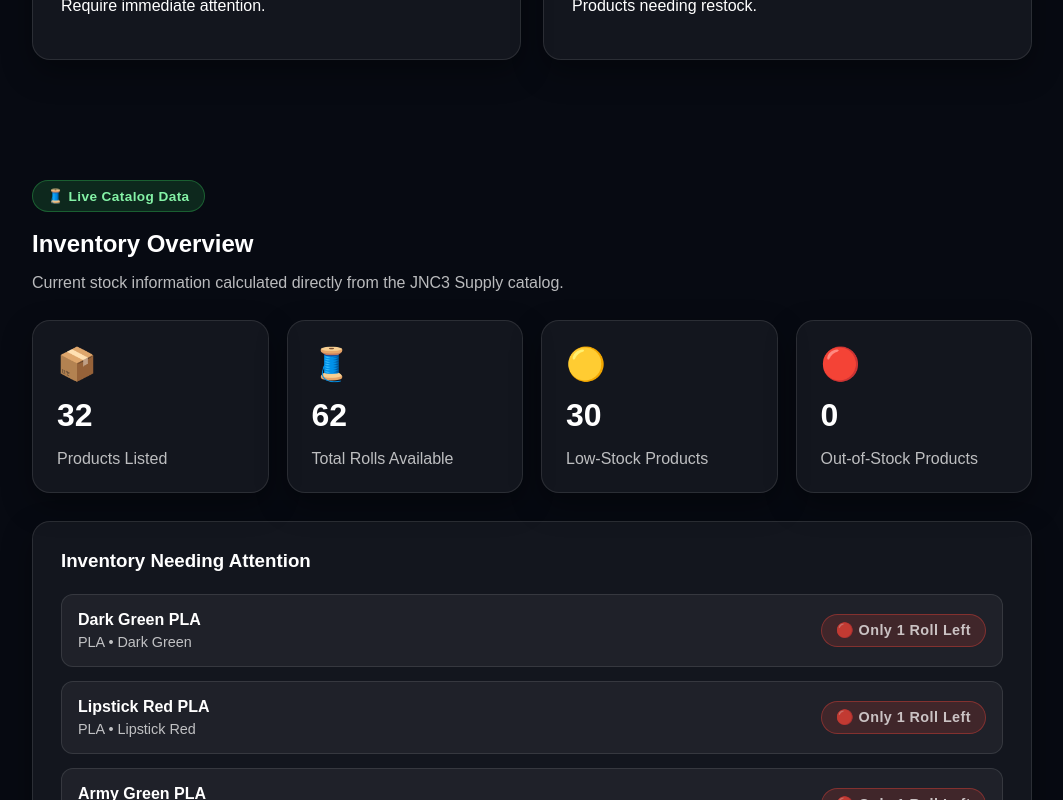
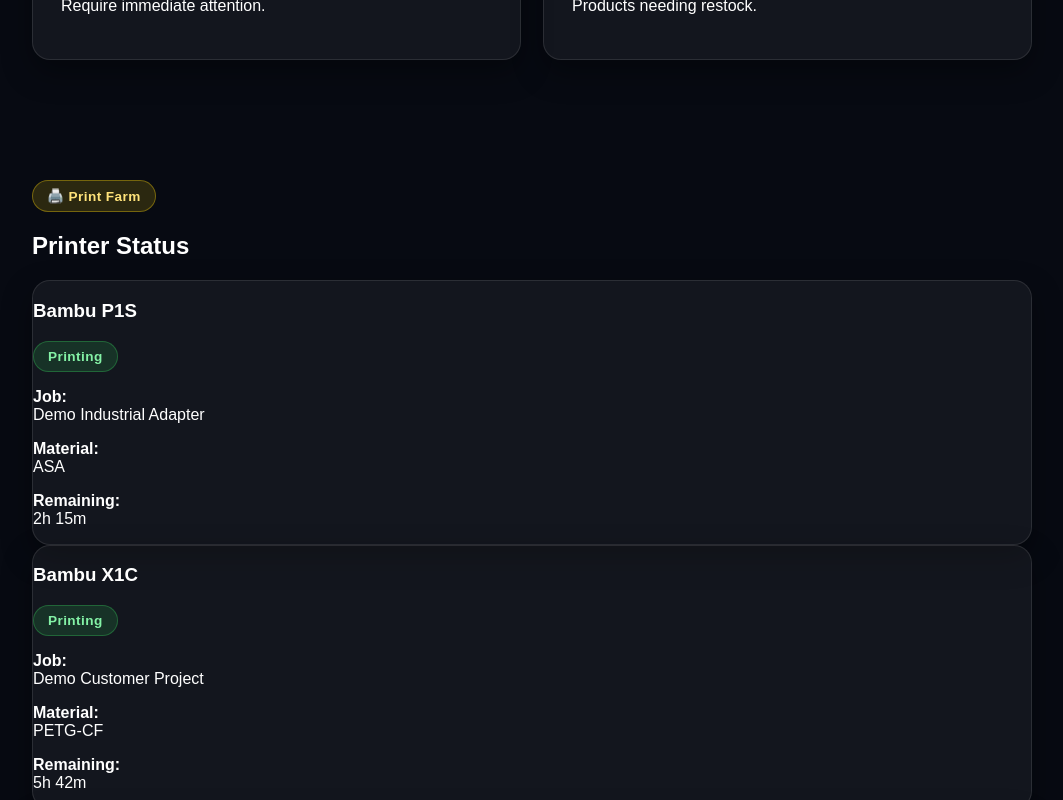
Before and after one commit to jnc3designs/jnc3designs-website, a Next.js app in the folder jnc3designs-premium/: page /operations in a window 1280 px wide. Shown: the part 2040-2840 px from the top of the page, without its empty margins (108-1171 px from the left). Built offline with nearby package versions, Linux system fonts and the light colour scheme.

Commit message:
Add PrintFarmStatus component to OperationsPage

```diff
--- a/jnc3designs-premium/app/operations/page.js
+++ b/jnc3designs-premium/app/operations/page.js
@@ -5,6 +5,7 @@ import InventorySummary from "../../components/InventorySummary";
 import OperationsModuleCard from "../../components/OperationsModuleCard";
 import BusinessMetrics from "../../components/BusinessMetrics";
 import PriorityCenter from "../../components/PriorityCenter";
+import PrintFarmStatus from "../../components/PrintFarmStatus";
 
 export default function OperationsPage() {
   return (
@@ -65,6 +66,7 @@ Mission Control gives you a real-time view of your business, helping you priorit
       <DailyBrief />
               <BusinessMetrics />
               <PriorityCenter />
+    <PrintFarmStatus />
 
       <InventorySummary />
 
```
